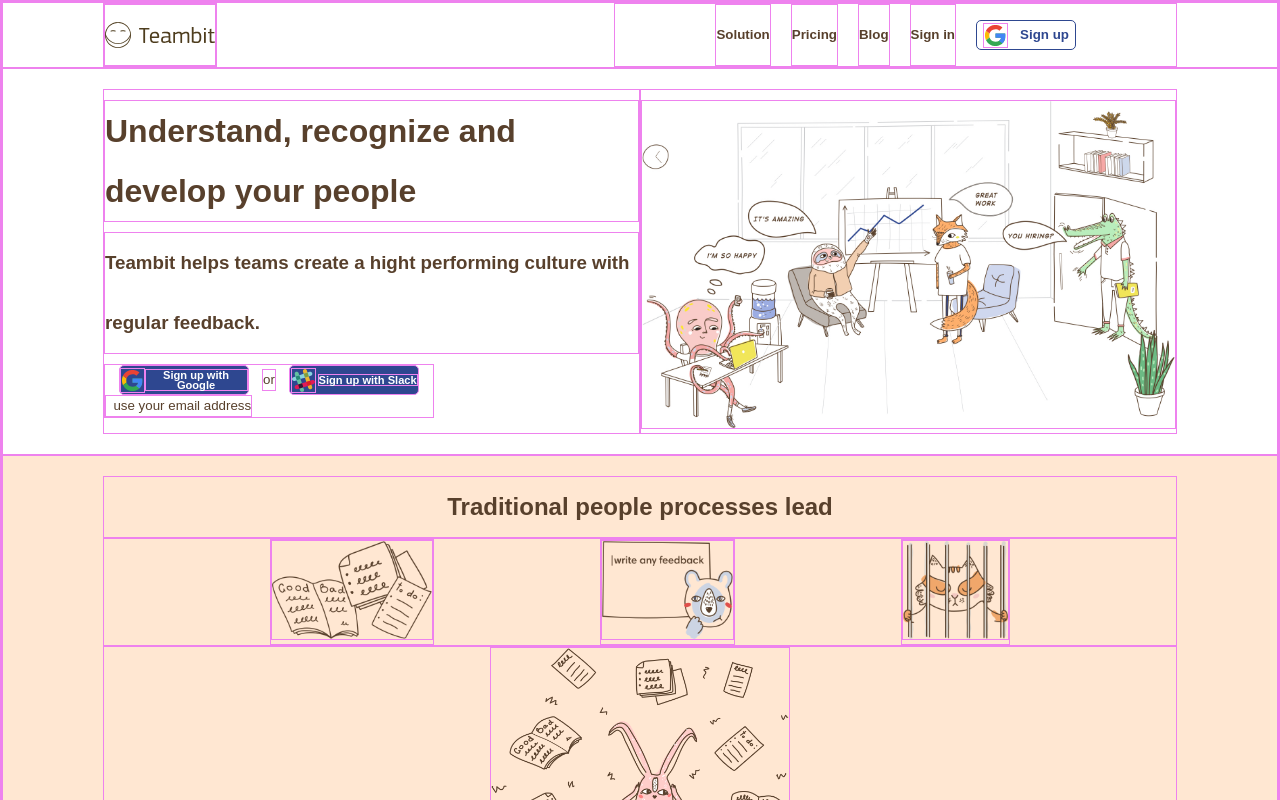
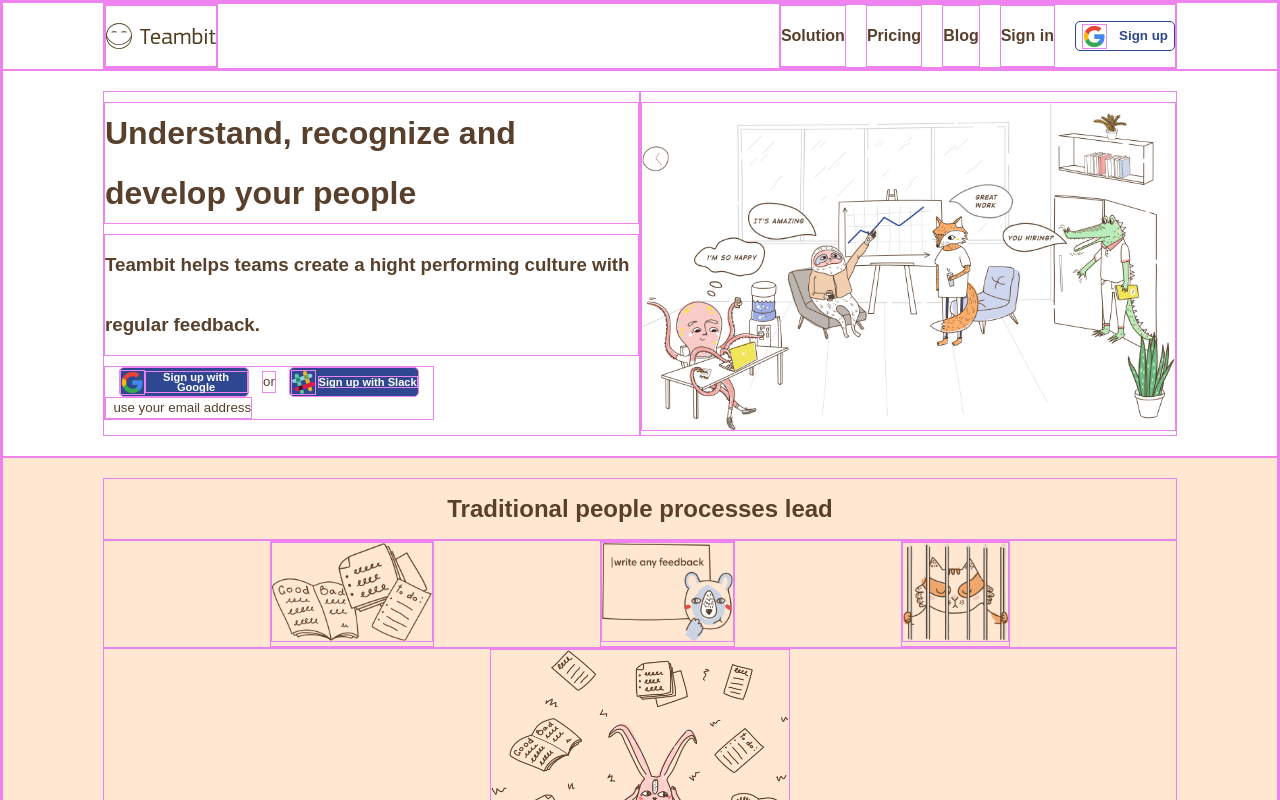
Before and after one commit to F3licia/node-sass-teambit, a website: page index.html in a window 1280 px wide. Shown: the top 800 px of the page. Drawn offline with Linux system fonts and the light colour scheme.

Commit message:
progressi

```diff
--- a/index.html
+++ b/index.html
@@ -8,7 +8,7 @@
     <title>Sass Teambit</title>
 </head>
 <body>
-
+    <div class="header">
         <div class="menu">
             <div class="logo-container">
                 <img src="imgs/logo.svg" alt="">
@@ -24,6 +24,7 @@
                     Sign up
                 </div>
             </ul>
+        </div>
     </div>
 
     <div class="main-block flex">
--- a/src/app.scss
+++ b/src/app.scss
@@ -100,16 +100,14 @@ h4, h5, h6, p {
             }
 }
 
+.header{ @include wrapper}
+
+
 .menu {
     @include horizontal-block;
-    @include wrapper();
     & >li {
         margin-right: 20px;
        }
-         & >li {
-             font-size: smaller;
-        margin-right: 20px;
-        font-weight: 600;}
 }
 
 .logo-container{
@@ -166,6 +164,7 @@ h4, h5, h6, p {
     border: 1px solid $blue-color;
     border-radius: 20px;
     &> img{
+        margin-right: 10px;
         height: 40px;
         width:auto
     }
```
Also changed, not shown: dist/app.css. Lines whose indentation alone changed are shown as unchanged.
